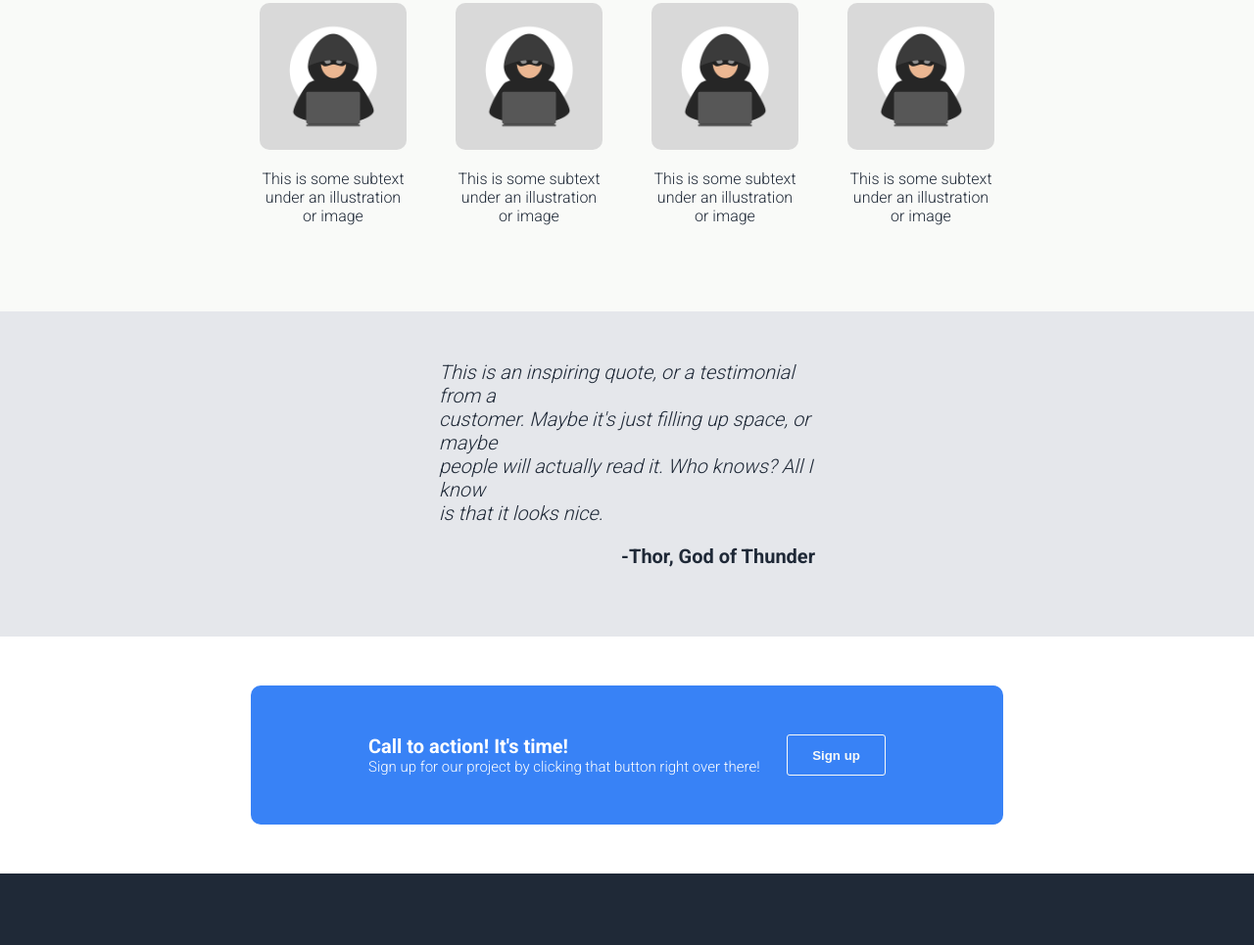
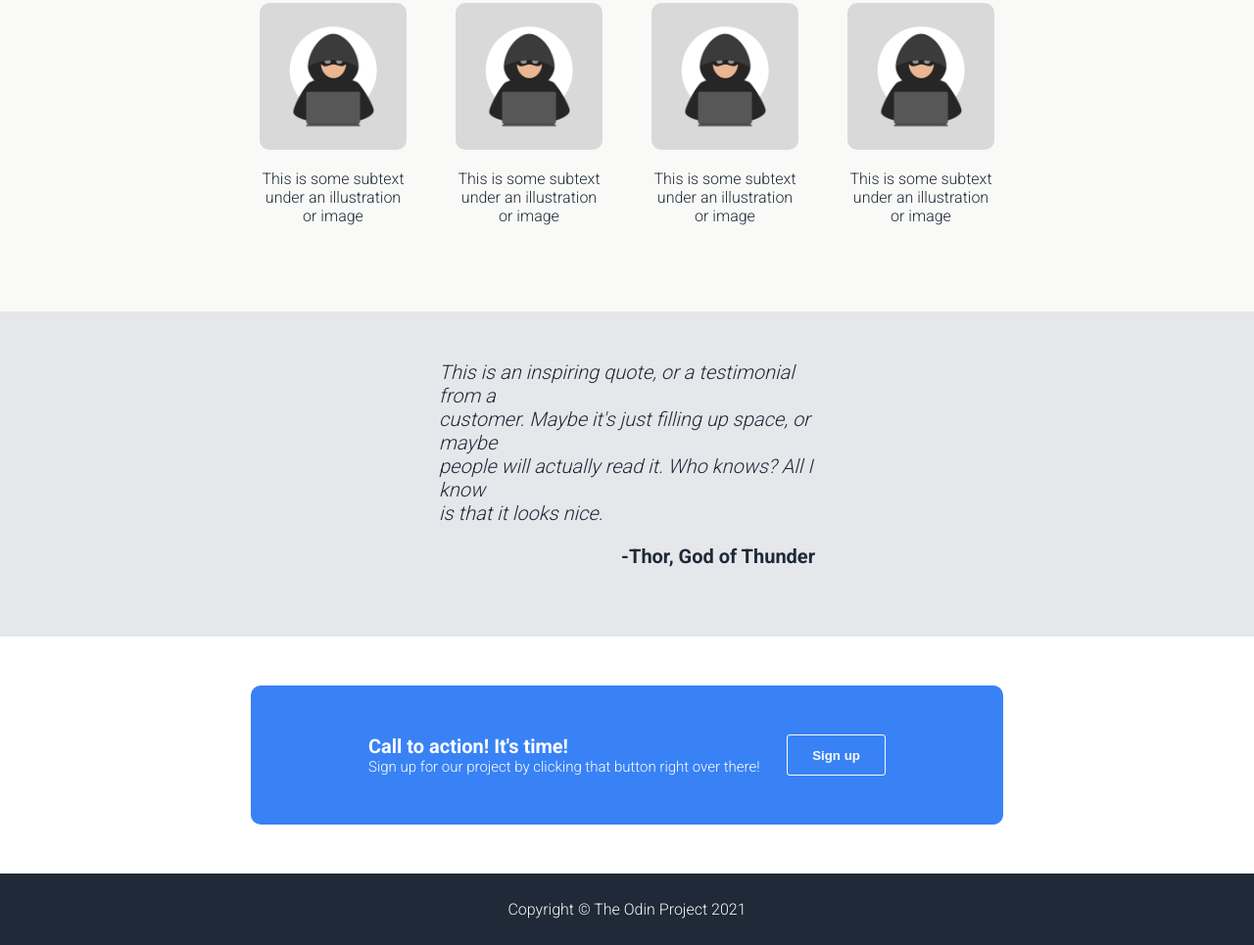
Before and after one commit to TiwiOdin/landing-page, a plain HTML site: page index.html in a window 1280 px wide. Shown: the part 470-1435 px from the top of the page at 98% size. Before the commit the page ends 1362 px from the top, so only its background shows below. Drawn offline with Linux system fonts and the light colour scheme; a web font is replaced by a local one.

Commit message:
footer made

```diff
--- a/index.html
+++ b/index.html
@@ -86,6 +86,9 @@
 
     </div>
 
+    <footer>
+        Copyright © The Odin Project 2021
+    </footer>
 
 </body>
 </html>
--- a/style.css
+++ b/style.css
@@ -193,3 +193,8 @@ header ul li a {
 }
 
 /* Footer */
+footer {
+    color: #F9FAF8;
+    padding: 26.8px 0;
+    text-align: center;
+}
```
